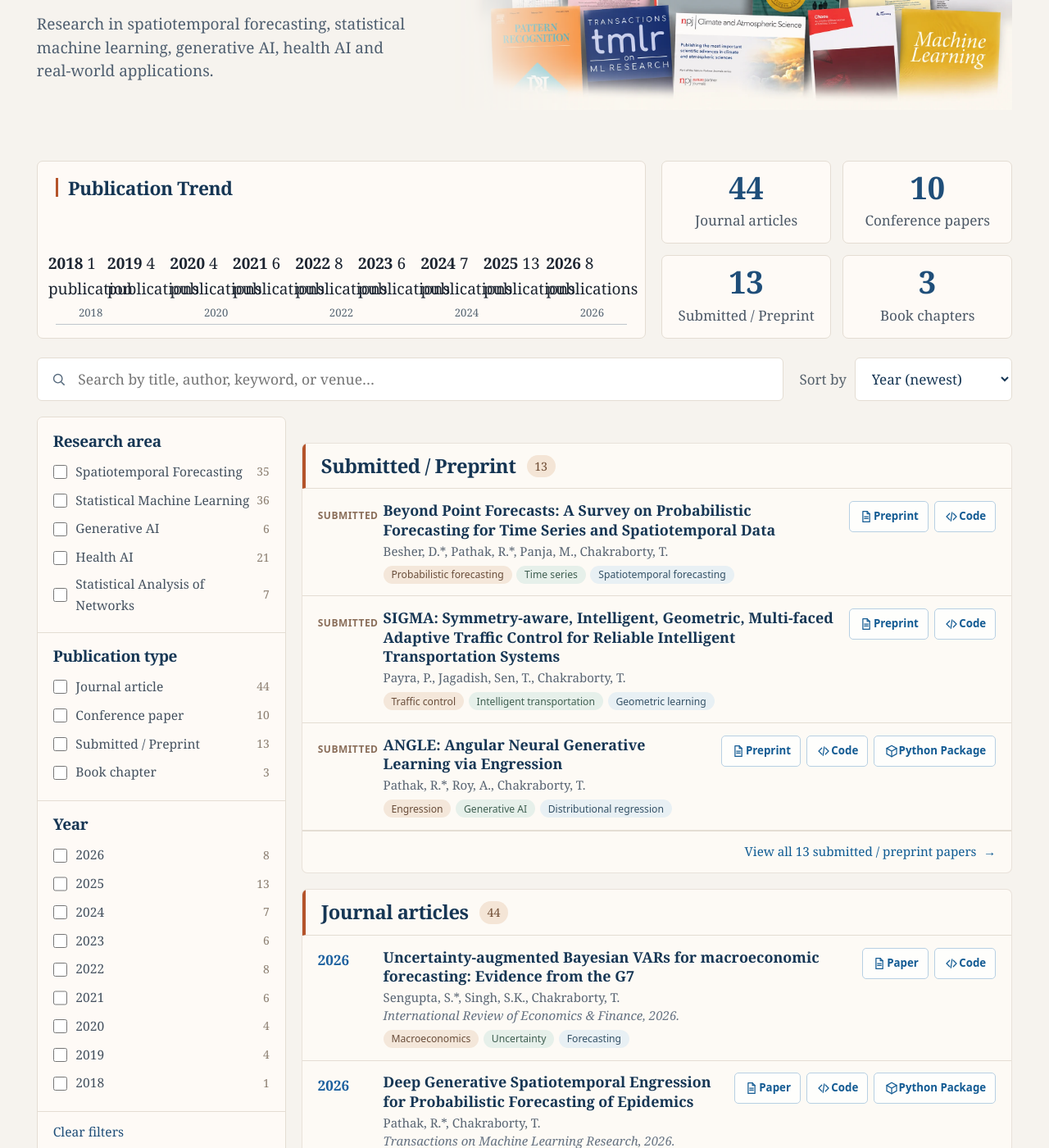
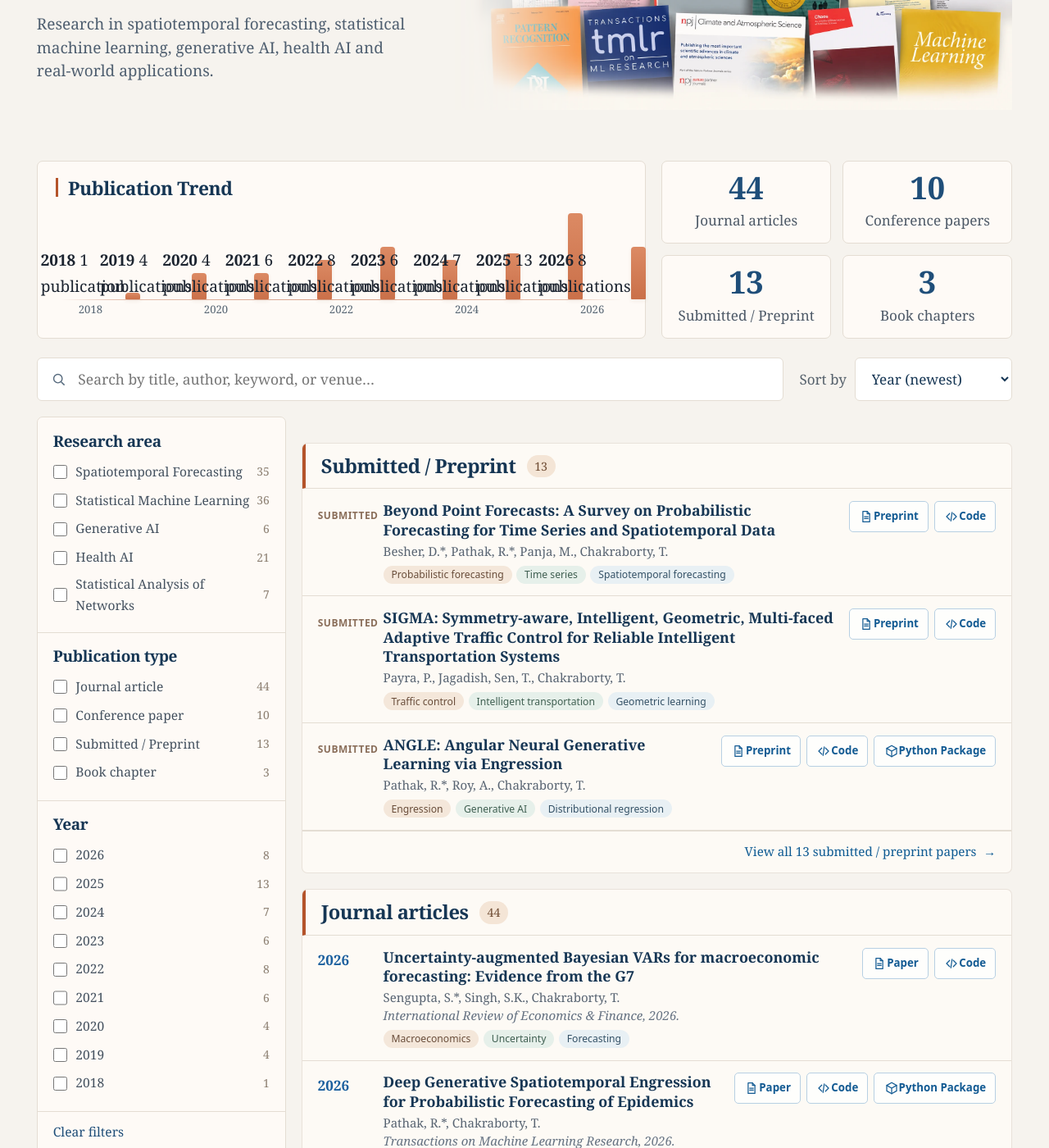
Before and after one commit to ctanujit/ctanujit.github.io, a Jekyll site: the page built from publications/index.md, in a window 1280 px wide and 1400 px high, scrolled down 290 px. Shown: the whole window at 82% size. Built offline with Jekyll 4.4.1, drawn with Linux system fonts in a browser that asks for light colours; some web fonts are replaced.

Commit message:
Refactor publication history styles and animations

```diff
--- a/assets/css/publications.css
+++ b/assets/css/publications.css
@@ -131,9 +131,36 @@
 
   height: 7.4rem;
 
-  padding: .25rem .25rem 1.4rem;
+  padding: .25rem .35rem 1.65rem;
 
-  border-bottom: 1px solid #bfc6cc;
+  gap: .22rem;
+
+  position: relative;
+
+  /* subtle terracotta baseline */
+  border-bottom: 0;
+}
+
+.publication-history-chart::after {
+  content: "";
+
+  position: absolute;
+  left: .35rem;
+  right: .35rem;
+  bottom: 1.58rem;
+
+  height: 1px;
+
+  background: linear-gradient(
+    90deg,
+    transparent 0%,
+    rgba(180, 83, 42, .35) 10%,
+    rgba(180, 83, 42, .55) 50%,
+    rgba(180, 83, 42, .35) 90%,
+    transparent 100%
+  );
+
+  pointer-events: none;
 }
 
 .publication-history-bar-wrap {
@@ -149,20 +176,47 @@
 }
 
 .publication-history-bar {
-  width: clamp(14px, 52%, 38px);
+  width: 72%;
+  max-width: 42px;
+  min-width: 18px;
+
   padding: 0;
 
   border: 0;
-  border-radius: 3px 3px 0 0;
+  border-radius: 4px 4px 1px 1px;
 
-  background: #d77a51;
+  background: linear-gradient(
+    180deg,
+    #dc8a64 0%,
+    #ca7049 100%
+  );
 
   cursor: pointer;
+  transform-origin: bottom;
+
+  box-shadow:
+    0 2px 5px rgba(115, 69, 44, .08);
+
+  animation: publicationBarGrow .55s ease-out both;
 
   transition:
-    background-color .16s ease,
-    transform .16s ease,
-    opacity .16s ease;
+    background .18s ease,
+    transform .18s ease,
+    box-shadow .18s ease,
+    opacity .18s ease,
+    width .18s ease;
+}
+
+@keyframes publicationBarGrow {
+  from {
+    transform: scaleY(0);
+    opacity: .25;
+  }
+
+  to {
+    transform: scaleY(1);
+    opacity: 1;
+  }
 }
 
 .publication-history-bar:hover,
```
